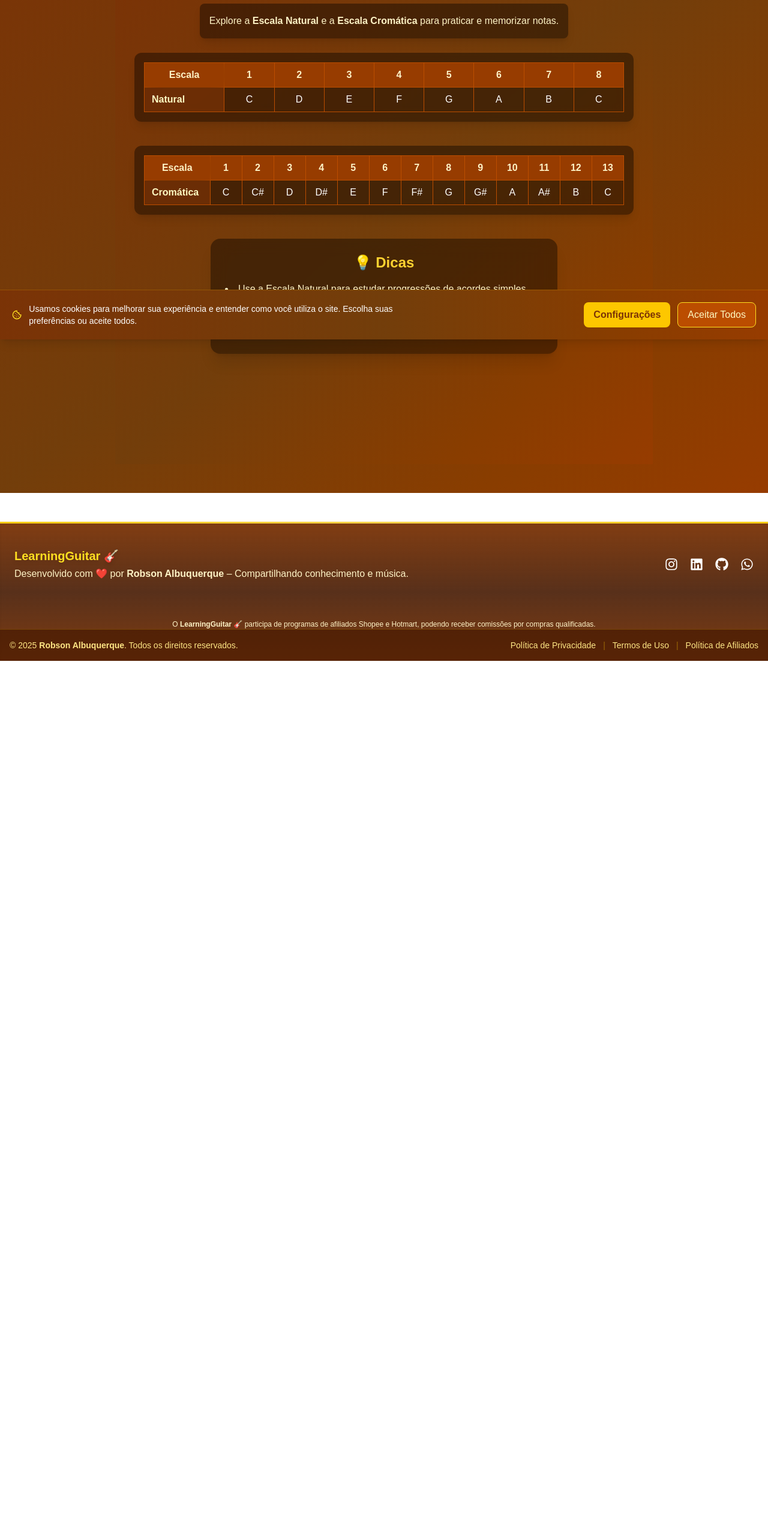
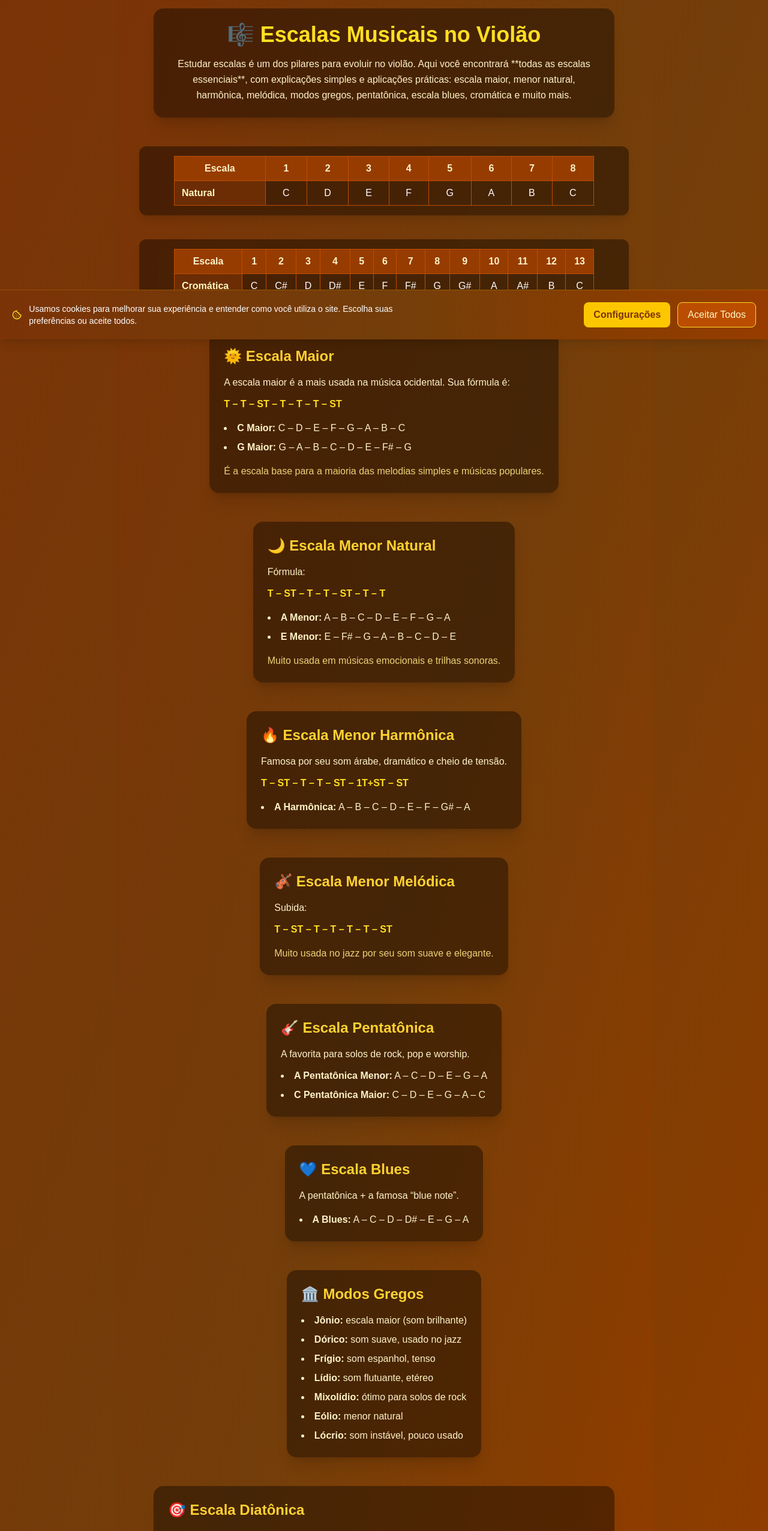
Before and after one commit to robsonalbuquerquedev/learningguitar, a Next.js app: page /escalas in a window 1280 px wide. Shown: the part 234-2787 px from the top of the page at 60% size. Before the commit the page ends 1336 px from the top, so only its background shows below. Built offline with nearby package versions, Linux system fonts and the light colour scheme.

Commit message:
update: atualizar component EscalasContent.tsx

```diff
--- a/src/components/escalas/EscalasContent.tsx
+++ b/src/components/escalas/EscalasContent.tsx
@@ -3,11 +3,19 @@
 import { useState } from "react";
 import { motion } from "framer-motion";
 
-// Escalas
+/* ---------------------------------------------------------
+   🎵 NOTAS BÁSICAS PARA AS PRIMEIRAS DUAS ESCALAS (interativas)
+--------------------------------------------------------- */
 const escalaNatural = ["C", "D", "E", "F", "G", "A", "B", "C"];
-const escalaCromatica = ["C", "C#", "D", "D#", "E", "F", "F#", "G", "G#", "A", "A#", "B", "C"];
+const escalaCromatica = [
+    "C", "C#", "D", "D#", "E",
+    "F", "F#", "G", "G#", "A",
+    "A#", "B", "C"
+];
 
-// Componente para renderizar cada escala
+/* ---------------------------------------------------------
+   🎼 COMPONENTE TABELA INTERATIVA
+--------------------------------------------------------- */
 function EscalaTabela({
     nome,
     notas,
@@ -20,17 +28,17 @@ function EscalaTabela({
     onClickNota: (nota: string) => void;
 }) {
     return (
-        <div className="w-full overflow-x-auto sm:overflow-x-visible bg-black/40 backdrop-blur-md p-3 sm:p-4 rounded-xl shadow-lg mb-10 scrollbar-thin scrollbar-thumb-amber-700 scrollbar-track-transparent">
-            <table className="min-w-[600px] sm:min-w-[700px] md:min-w-[800px] mx-auto border-collapse rounded-lg select-none text-xs sm:text-sm md:text-base">
+        <div className="w-full overflow-x-auto bg-black/40 backdrop-blur-md p-4 rounded-xl shadow-lg mb-10">
+            <table className="min-w-[700px] mx-auto border-collapse select-none text-sm sm:text-base">
                 <thead>
                     <tr>
-                        <th className="border border-amber-700 px-2 sm:px-3 py-2 bg-amber-800 text-amber-100 sticky left-0 backdrop-blur-md">
+                        <th className="border border-amber-700 px-3 py-2 bg-amber-800 text-amber-100 sticky left-0">
                             Escala
                         </th>
                         {notas.map((_, idx) => (
                             <th
                                 key={idx}
-                                className="border border-amber-700 px-2 sm:px-3 py-2 bg-amber-800 text-amber-100"
+                                className="border border-amber-700 px-3 py-2 bg-amber-800 text-amber-100"
                             >
                                 {idx + 1}
                             </th>
@@ -39,7 +47,7 @@ function EscalaTabela({
                 </thead>
                 <tbody>
                     <tr>
-                        <td className="border border-amber-700 px-2 sm:px-3 py-2 font-semibold bg-amber-900/70 text-yellow-100 sticky left-0">
+                        <td className="border border-amber-700 px-3 py-2 font-semibold bg-amber-900/70 sticky left-0 text-yellow-100">
                             {nome}
                         </td>
                         {notas.map((nota, idx) => {
@@ -48,9 +56,9 @@ function EscalaTabela({
                                 <td
                                     key={idx}
                                     onClick={() => onClickNota(nota)}
-                                    className={`border border-amber-700 px-2 sm:px-3 py-2 cursor-pointer text-center min-w-[40px] sm:min-w-[50px] transition-all duration-200 ${isSelected
+                                    className={`border border-amber-700 px-3 py-2 cursor-pointer text-center transition-all duration-200 ${isSelected
                                             ? "bg-yellow-300 font-bold text-amber-900 shadow-inner"
-                                            : "hover:bg-amber-800/50"
+                                            : "hover:bg-amber-800/40"
                                         }`}
                                 >
                                     {nota}
@@ -64,6 +72,10 @@ function EscalaTabela({
     );
 }
 
+/* ---------------------------------------------------------
+   🎸 CONTEÚDO PRINCIPAL COMPLETO – SEO MAXIMIZADO
+--------------------------------------------------------- */
+
 export default function EscalasContent() {
     const [notaSelecionada, setNotaSelecionada] = useState<string | null>(null);
 
@@ -74,29 +86,41 @@ export default function EscalasContent() {
     const limparSelecao = () => setNotaSelecionada(null);
 
     return (
-        <main className="min-h-screen flex flex-col items-center justify-start bg-gradient-to-br from-amber-900 via-yellow-900 to-amber-800 text-white p-6 sm:p-8">
-            <motion.p
-                initial={{ opacity: 0 }}
-                animate={{ opacity: 1 }}
-                className="text-amber-100 max-w-2xl mx-auto mb-6 leading-relaxed text-center bg-black/40 p-4 rounded-lg shadow-lg text-sm sm:text-base"
-            >
-                Explore a <strong>Escala Natural</strong> e a <strong>Escala Cromática</strong> para praticar e memorizar notas.
-            </motion.p>
+        <main className="min-h-screen flex flex-col items-center justify-start bg-gradient-to-br from-amber-900 via-yellow-900 to-amber-800 text-white p-6 sm:p-10 space-y-12">
 
+            {/* ------------------------------------------- */}
+            {/* INTRODUÇÃO */}
+            {/* ------------------------------------------- */}
+            <motion.div initial={{ opacity: 0 }} animate={{ opacity: 1 }} className="max-w-3xl text-center bg-black/40 p-6 rounded-2xl shadow-xl">
+                <h1 className="text-3xl sm:text-4xl font-bold text-yellow-300 mb-4">🎼 Escalas Musicais no Violão</h1>
+                <p className="text-amber-100 leading-relaxed">
+                    Estudar escalas é um dos pilares para evoluir no violão.
+                    Aqui você encontrará **todas as escalas essenciais**, com explicações simples e aplicações práticas:
+                    escala maior, menor natural, harmônica, melódica, modos gregos, pentatônica, escala blues, cromática
+                    e muito mais.
+                </p>
+            </motion.div>
+
+            {/* ------------------------------------------- */}
+            {/* NOTA SELECIONADA */}
+            {/* ------------------------------------------- */}
             {notaSelecionada && (
-                <motion.div initial={{ opacity: 0 }} animate={{ opacity: 1 }} className="mb-6 text-center">
-                    <p className="mb-3 text-base sm:text-lg font-semibold text-yellow-200">
-                        🔍 Você selecionou a nota <span className="underline">{notaSelecionada}</span>
+                <motion.div initial={{ opacity: 0 }} animate={{ opacity: 1 }} className="text-center">
+                    <p className="mb-3 text-lg sm:text-xl font-semibold text-yellow-200">
+                        🔍 Nota selecionada: <span className="underline">{notaSelecionada}</span>
                     </p>
                     <button
                         onClick={limparSelecao}
-                        className="bg-amber-600 hover:bg-amber-700 text-white font-semibold px-4 py-2 rounded-lg transition-all duration-200 shadow-md cursor-pointer text-sm sm:text-base"
+                        className="bg-amber-600 hover:bg-amber-700 text-white font-semibold px-4 py-2 rounded-lg shadow-md cursor-pointer"
                     >
                         Limpar seleção
                     </button>
                 </motion.div>
             )}
 
+            {/* ------------------------------------------- */}
+            {/* ESCALA NATURAL */}
+            {/* ------------------------------------------- */}
             <EscalaTabela
                 nome="Natural"
                 notas={escalaNatural}
@@ -104,6 +128,9 @@ export default function EscalasContent() {
                 onClickNota={handleClickNota}
             />
 
+            {/* ------------------------------------------- */}
+            {/* ESCALA CROMÁTICA */}
+            {/* ------------------------------------------- */}
             <EscalaTabela
                 nome="Cromática"
                 notas={escalaCromatica}
@@ -111,14 +138,155 @@ export default function EscalasContent() {
                 onClickNota={handleClickNota}
             />
 
-            <div className="max-w-2xl mx-auto bg-black/40 p-6 rounded-2xl shadow-xl backdrop-blur-md text-sm sm:text-base">
-                <h2 className="text-2xl font-bold mb-4 text-amber-300 text-center">💡 Dicas</h2>
-                <ul className="list-disc list-inside space-y-3 text-amber-100">
-                    <li>Use a Escala Natural para estudar progressões de acordes simples.</li>
-                    <li>A Escala Cromática ajuda a localizar todas as notas no braço do violão.</li>
-                    <li>Clique nas notas para destacá-las e memorizar mais facilmente.</li>
+            {/* ================================================================= */}
+            {/* A PARTIR DAQUI — SEÇÕES PURAMENTE EXPLICATIVAS (SEO + Conteúdo)   */}
+            {/* ================================================================= */}
+
+            {/* ------------------------------------------- */}
+            {/* ESCALA MAIOR */}
+            {/* ------------------------------------------- */}
+            <section className="max-w-3xl bg-black/40 p-6 rounded-2xl shadow-xl">
+                <h2 className="text-2xl font-bold text-amber-300 mb-4">🌞 Escala Maior</h2>
+                <p className="mb-3 text-amber-100">
+                    A escala maior é a mais usada na música ocidental. Sua fórmula é:
+                </p>
+                <p className="font-semibold text-yellow-300 mb-4">T – T – ST – T – T – T – ST</p>
+
+                <ul className="list-disc list-inside text-amber-100 space-y-2">
+                    <li><strong>C Maior:</strong> C – D – E – F – G – A – B – C</li>
+                    <li><strong>G Maior:</strong> G – A – B – C – D – E – F# – G</li>
                 </ul>
-            </div>
+
+                <p className="mt-4 text-amber-200/90">
+                    É a escala base para a maioria das melodias simples e músicas populares.
+                </p>
+            </section>
+
+            {/* ------------------------------------------- */}
+            {/* ESCALA MENOR NATURAL */}
+            {/* ------------------------------------------- */}
+            <section className="max-w-3xl bg-black/40 p-6 rounded-2xl shadow-xl">
+                <h2 className="text-2xl font-bold text-amber-300 mb-4">🌙 Escala Menor Natural</h2>
+                <p className="mb-3 text-amber-100">Fórmula:</p>
+                <p className="font-semibold text-yellow-300 mb-4">T – ST – T – T – ST – T – T</p>
+
+                <ul className="list-disc list-inside text-amber-100 space-y-2">
+                    <li><strong>A Menor:</strong> A – B – C – D – E – F – G – A</li>
+                    <li><strong>E Menor:</strong> E – F# – G – A – B – C – D – E</li>
+                </ul>
+
+                <p className="mt-4 text-amber-200/90">Muito usada em músicas emocionais e trilhas sonoras.</p>
+            </section>
+
+            {/* ------------------------------------------- */}
+            {/* ESCALA MENOR HARMÔNICA */}
+            {/* ------------------------------------------- */}
+            <section className="max-w-3xl bg-black/40 p-6 rounded-2xl shadow-xl">
+                <h2 className="text-2xl font-bold text-amber-300 mb-4">🔥 Escala Menor Harmônica</h2>
+                <p className="mb-3 text-amber-100">
+                    Famosa por seu som árabe, dramático e cheio de tensão.
+                </p>
+                <p className="font-semibold text-yellow-300 mb-4">T – ST – T – T – ST – 1T+ST – ST</p>
+
+                <ul className="list-disc list-inside text-amber-100 space-y-2">
+                    <li><strong>A Harmônica:</strong> A – B – C – D – E – F – G# – A</li>
+                </ul>
+            </section>
+
+            {/* ------------------------------------------- */}
+            {/* ESCALA MENOR MELÓDICA */}
+            {/* ------------------------------------------- */}
+            <section className="max-w-3xl bg-black/40 p-6 rounded-2xl shadow-xl">
+                <h2 className="text-2xl font-bold text-amber-300 mb-4">🎻 Escala Menor Melódica</h2>
+                <p className="mb-3 text-amber-100">Subida:</p>
+                <p className="font-semibold text-yellow-300">T – ST – T – T – T – T – ST</p>
+
+                <p className="mt-4 text-amber-200/90">
+                    Muito usada no jazz por seu som suave e elegante.
+                </p>
+            </section>
+
+            {/* ------------------------------------------- */}
+            {/* ESCALA PENTATÔNICA */}
+            {/* ------------------------------------------- */}
+            <section className="max-w-3xl bg-black/40 p-6 rounded-2xl shadow-xl">
+                <h2 className="text-2xl font-bold text-amber-300 mb-4">🎸 Escala Pentatônica</h2>
+                <p className="mb-3 text-amber-100">A favorita para solos de rock, pop e worship.</p>
+
+                <ul className="list-disc list-inside text-amber-100 space-y-2">
+                    <li><strong>A Pentatônica Menor:</strong> A – C – D – E – G – A</li>
+                    <li><strong>C Pentatônica Maior:</strong> C – D – E – G – A – C</li>
+                </ul>
+            </section>
+
+            {/* ------------------------------------------- */}
+            {/* ESCALA BLUES */}
+            {/* ------------------------------------------- */}
+            <section className="max-w-3xl bg-black/40 p-6 rounded-2xl shadow-xl">
+                <h2 className="text-2xl font-bold text-amber-300 mb-4">💙 Escala Blues</h2>
+                <p className="mb-4 text-amber-100">
+                    A pentatônica + a famosa “blue note”.
+                </p>
+
+                <ul className="list-disc list-inside text-amber-100">
+                    <li><strong>A Blues:</strong> A – C – D – D# – E – G – A</li>
+                </ul>
+            </section>
+
+            {/* ------------------------------------------- */}
+            {/* MODOS GREGOS */}
+            {/* ------------------------------------------- */}
+            <section className="max-w-3xl bg-black/40 p-6 rounded-2xl shadow-xl">
+                <h2 className="text-2xl font-bold text-amber-300 mb-4">🏛️ Modos Gregos</h2>
+
+                <ul className="list-disc list-inside text-amber-100 space-y-2">
+                    <li><strong>Jônio:</strong> escala maior (som brilhante)</li>
+                    <li><strong>Dórico:</strong> som suave, usado no jazz</li>
+                    <li><strong>Frígio:</strong> som espanhol, tenso</li>
+                    <li><strong>Lídio:</strong> som flutuante, etéreo</li>
+                    <li><strong>Mixolídio:</strong> ótimo para solos de rock</li>
+                    <li><strong>Eólio:</strong> menor natural</li>
+                    <li><strong>Lócrio:</strong> som instável, pouco usado</li>
+                </ul>
+            </section>
+
+            {/* ------------------------------------------- */}
+            {/* ESCALA DIATÔNICA */}
+            {/* ------------------------------------------- */}
+            <section className="max-w-3xl bg-black/40 p-6 rounded-2xl shadow-xl">
+                <h2 className="text-2xl font-bold text-amber-300 mb-4">🎯 Escala Diatônica</h2>
+                <p className="text-amber-100">
+                    Conjunto de 7 notas que formam o **campo harmônico**.
+                    Cada campo harmônico é construído usando a escala maior correspondente.
+                </p>
+            </section>
+
+            {/* ------------------------------------------- */}
+            {/* APLICAÇÕES PRÁTICAS */}
+            {/* ------------------------------------------- */}
+            <section className="max-w-3xl bg-black/40 p-6 rounded-2xl shadow-xl">
+                <h2 className="text-2xl font-bold text-amber-300 mb-4">🎶 Como Usar as Escalas na Prática</h2>
+
+                <ul className="list-disc list-inside text-amber-100 space-y-2">
+                    <li>Para improvisar sobre progressões simples → use pentatônica/maior.</li>
+                    <li>Para solos mais emocionais → use menor natural ou harmônica.</li>
+                    <li>Para estudo de braço → use a escala cromática.</li>
+                    <li>Para criar melodias bonitas → use a escala maior.</li>
+                </ul>
+            </section>
+
+            {/* ------------------------------------------- */}
+            {/* EXERCÍCIOS */}
+            {/* ------------------------------------------- */}
+            <section className="max-w-3xl bg-black/40 p-6 rounded-2xl shadow-xl mb-16">
+                <h2 className="text-2xl font-bold text-amber-300 mb-4">💪 Exercícios</h2>
+                <ul className="list-disc list-inside text-amber-100 space-y-3">
+                    <li>Toque cada escala devagar usando metrônomo.</li>
+                    <li>Pratique diferentes digitações no braço do violão.</li>
+                    <li>Improvise apenas com 3 notas de uma escala.</li>
+                    <li>Combine pentatônica + blue note para criar frases.</li>
+                </ul>
+            </section>
         </main>
     );
 }
```
